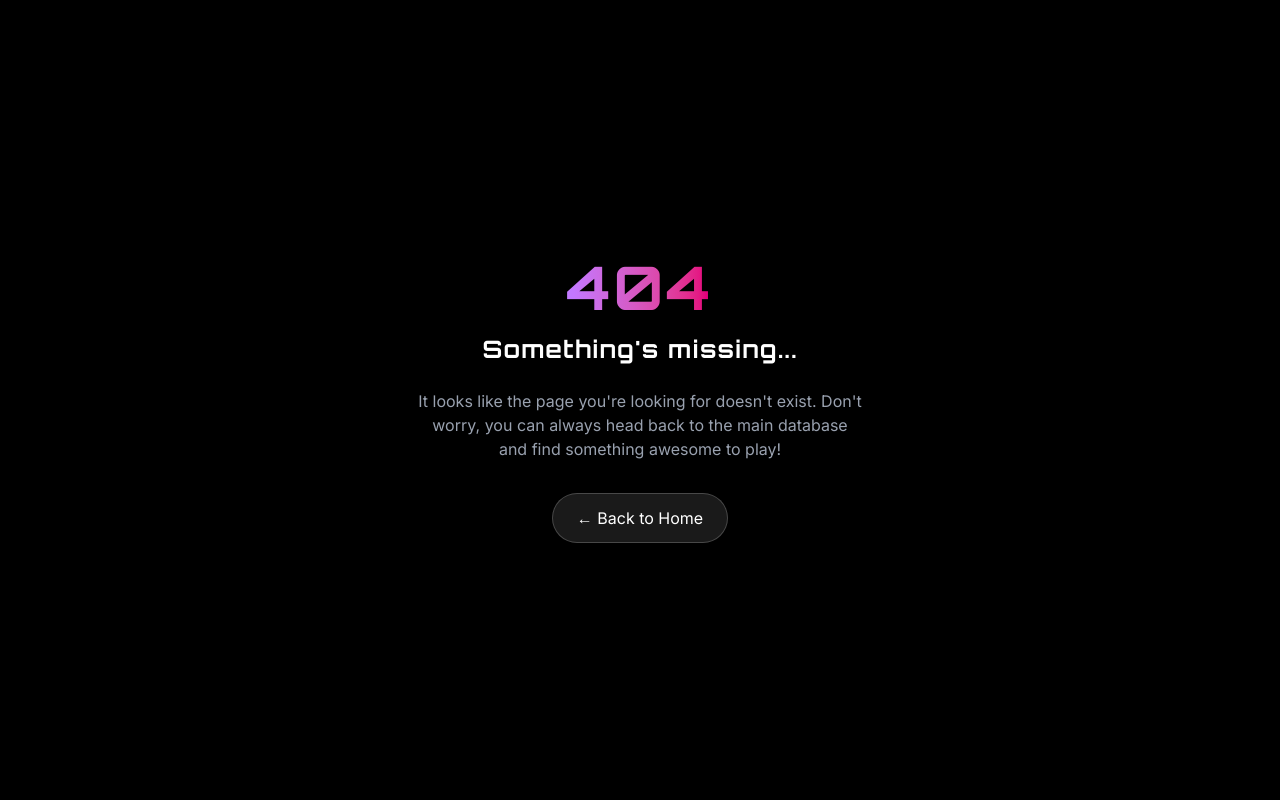
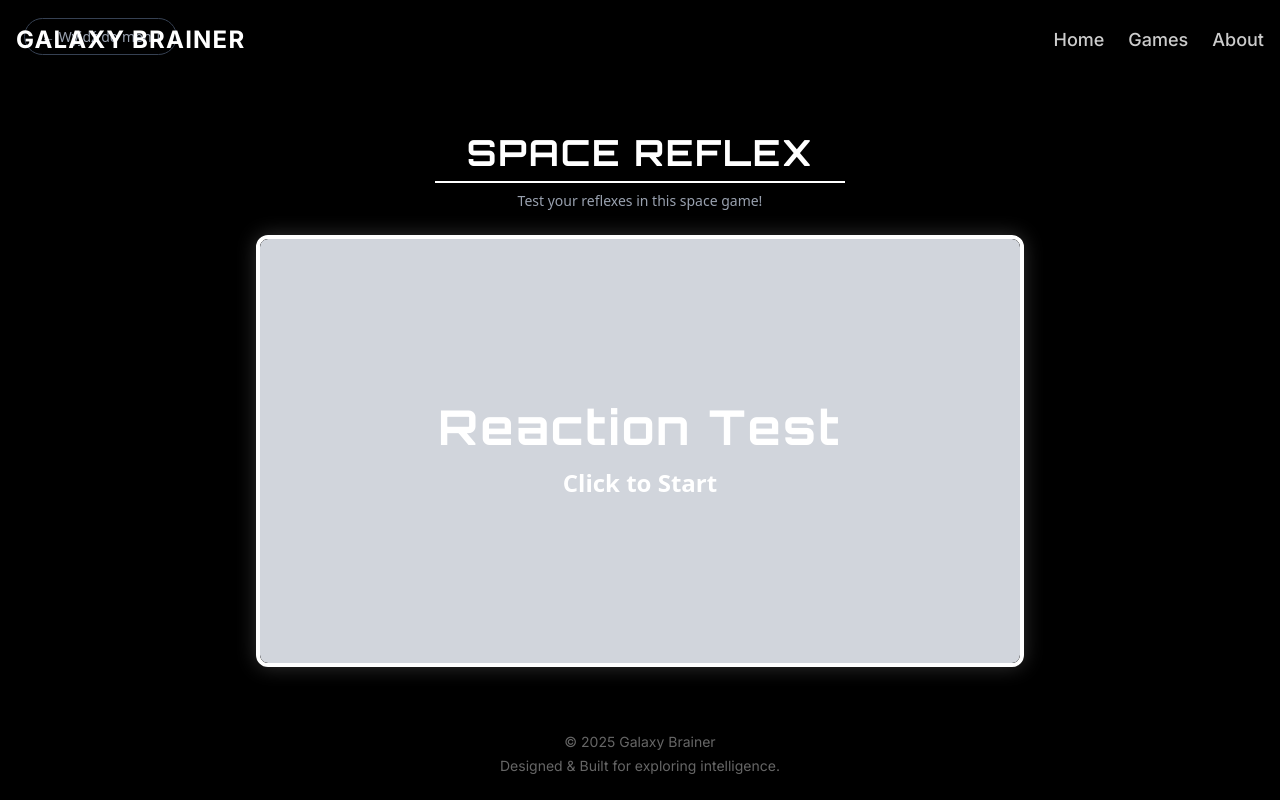
Before and after one commit to Patryk-Szymula/galaxy-brainer, a Next.js app: page /games/reflex in a window 1280 px wide. Before the commit this address had no page. Built offline with nearby package versions, Linux system fonts and the light colour scheme.

Commit message:
Basic navigation and main page

```diff
--- a/app/(public)/layout.tsx
+++ b/app/(public)/layout.tsx
@@ -6,8 +6,7 @@ export default function PublicLayout({
   children: React.ReactNode;
 }>) {
   return (
-    <div className="flex min-h-screen items-center justify-center p-6">
-      {/* Here goes the public page content} */}
+    <div className="flex-1 flex flex-col items-center justify-center w-full">
       {children}
     </div>
   );
--- a/app/layout.tsx
+++ b/app/layout.tsx
@@ -1,6 +1,8 @@
 import type { Metadata } from "next";
 import { Inter, Orbitron } from "next/font/google";
 import "./globals.css";
+import { Header } from "@/components/layout/Header";
+import { Footer } from "@/components/layout/Footer";
 
 // Inter font for general text
 const inter = Inter({
@@ -28,12 +30,20 @@ export default function RootLayout({
   children: React.ReactNode;
 }>) {
   return (
-    <html lang="en" className="dark">
+    <html lang="en" className="dark h-full">
       <body
         className={`${inter.variable} ${orbitron.variable} antialiased
-        bg-black text-white min-h-screen flex items-center justify-center`}
+        bg-black text-white h-full flex flex-col relative overflow-hidden`}
       >
-        {children}
+        {/* Space for background stars effect  */}
+        <Header />
+        {/* Main content area */}
+        <main className="flex-1 w-full flex flex-col items-center overflow-y-auto z-10">
+          <div className="flex-1 flex flex-col w-full max-w-7xl px-4">
+            {children}
+          </div>
+        </main>
+        <Footer />
       </body>
     </html>
   );
--- /dev/null
+++ b/components/layout/Footer.tsx
@@ -0,0 +1,16 @@
+export function Footer() {
+    const currentYear = new Date().getFullYear();
+
+    return (
+        <footer className="w-full py-6 text-center text-white/40 text-sm bg-transparent relative z-10">
+            <div className="container mx-auto px-4">
+                <p>
+                    &copy; {currentYear} Galaxy Brainer
+                </p>
+                <p className="mt-1">
+                    Designed & Built for exploring intelligence.
+                </p>
+            </div>
+        </footer>
+    );
+}
--- /dev/null
+++ b/components/layout/Header.tsx
@@ -0,0 +1,36 @@
+import Link from "next/link";
+
+export function Header() {
+    const NavItems = [
+        { name: "Home", href: "/" },
+        { name: "Games", href: "/games" },
+        { name: "About", href: "/about" }
+    ];
+
+    return (
+        <header className="absolute top-0 left-0 w-full z-50 bg-transparent">
+            <div className="container mx-auto px-4 py-6 flex justify-between items-center">
+                {/* Logo - text, but future logo.svg [cite: 72] */}
+                <Link href="/" className="text-2xl font-bold text-white tracking-wider hover:opacity-80 transition-opacity">
+                    GALAXY BRAINER
+                </Link>
+
+                {/* Navigation Links */}
+                <nav>
+                    <ul className="flex space-x-6">
+                        {NavItems.map((item) => (
+                            <li key={item.name}>
+                                <Link
+                                    href={item.href}
+                                    className="text-white/80 hover:text-white font-medium text-lg transition-colors duration-200"
+                                >
+                                    {item.name}
+                                </Link>
+                            </li>
+                        ))}
+                    </ul>
+                </nav>
+            </div>
+        </header>
+    );
+}
```
Also changed, not shown: app/games/[slug]/page.tsx (renamed from app/game/[slug]/page.tsx), app/games/layout.tsx (renamed from app/game/layout.tsx), app/games/page.tsx (renamed from app/game/page.tsx).
